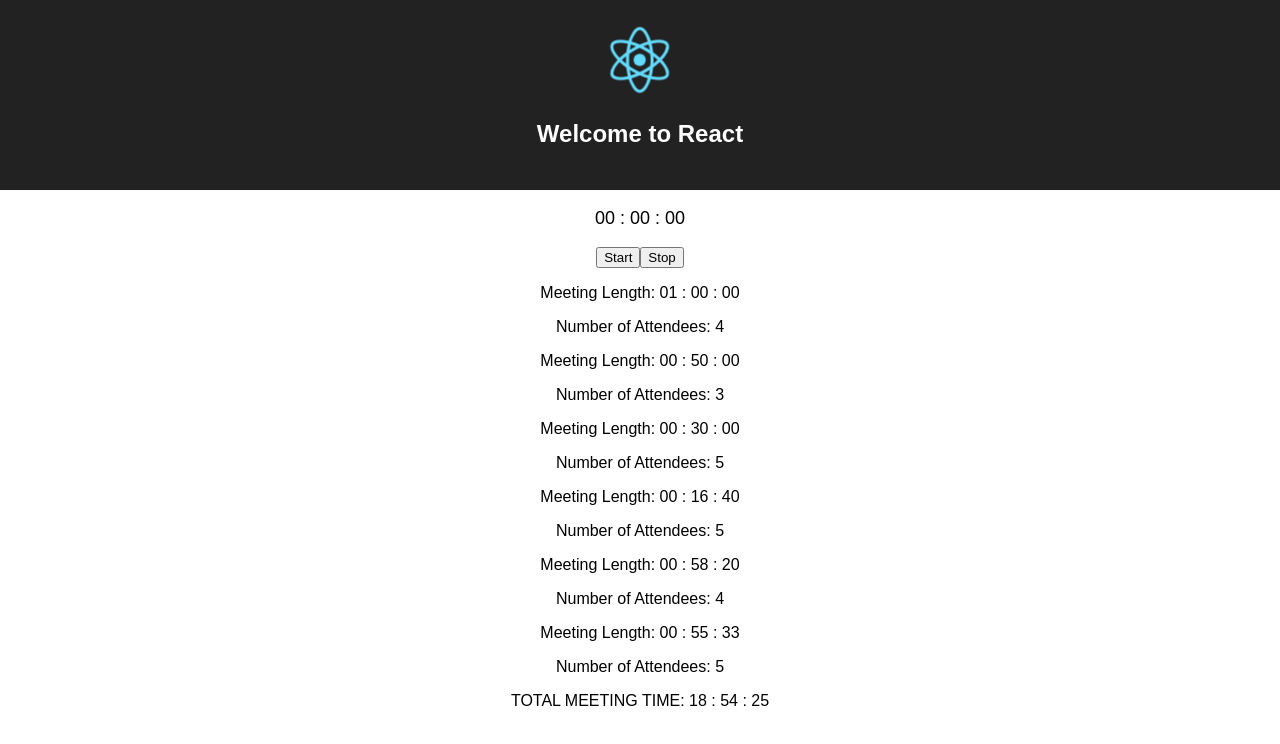
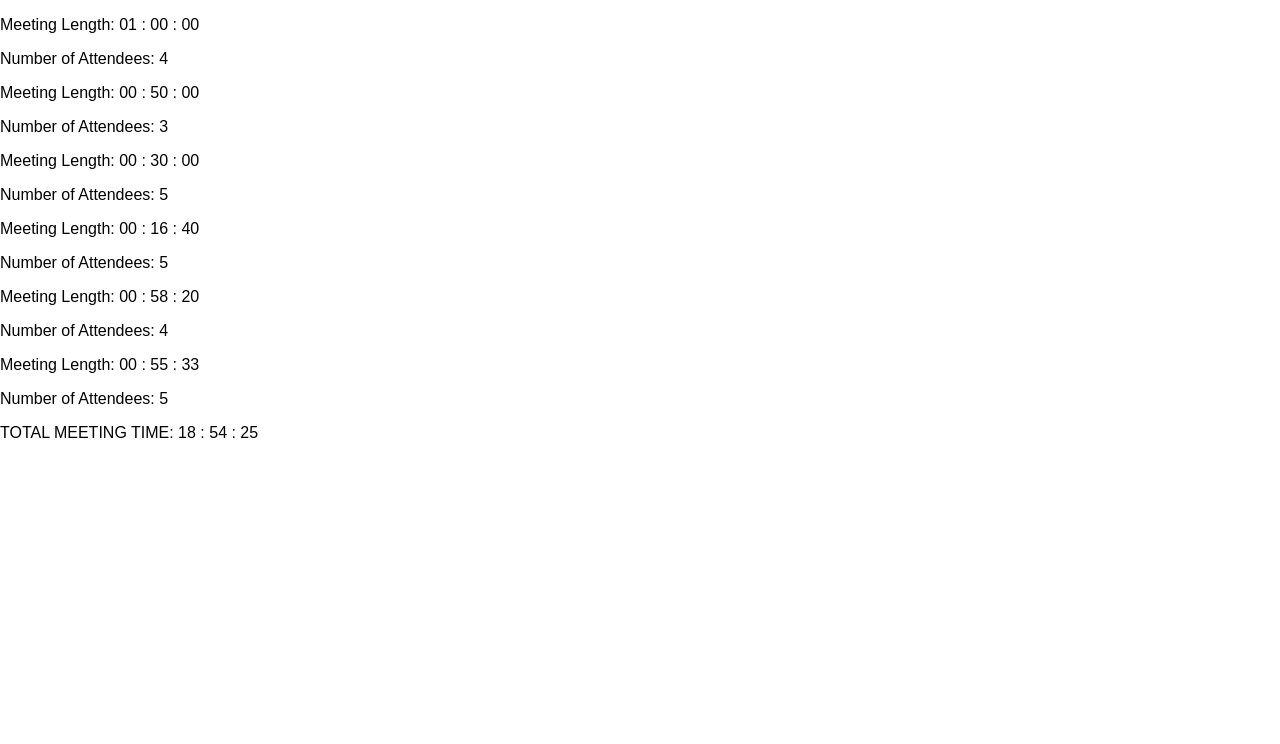
Before and after one commit to jackbittiner/MeetLoaf, a React (Create React App) app: page /current-sprint in a window 1280 px wide. Shown: the top 744 px of the page. Built offline with nearby package versions, Linux system fonts and the light colour scheme.

Commit message:
TML32 & 33 :recycle: :sparkles: refactor ./app and add router
add react router
extract meetingtracker to own component and rename to timer

Co-authored-by: Jack Bittiner <jackbittiner@hotmail.com>

```diff
--- a/package.json
+++ b/package.json
@@ -1,13 +1,16 @@
 {
-  "name": "meeting-tracker",
+  "name": "timer",
   "version": "0.1.0",
   "private": true,
   "dependencies": {
+    "ajv": "^6.4.0",
     "chai": "^4.1.2",
     "enzyme": "^3.3.0",
     "mocha": "^5.1.1",
     "react": "^16.3.1",
     "react-dom": "^16.3.1",
+    "react-router": "^4.2.0",
+    "react-router-dom": "^4.2.2",
     "react-scripts": "1.1.4"
   },
   "scripts": {
--- a/src/App.js
+++ b/src/App.js
@@ -1,83 +1,25 @@
-import React, { Component } from 'react';
-import logo from './logo.svg';
-import './App.css';
-import Sprint from './components/sprint';
-import timeFormatter from './utils/time-formatter';
+import React from "react";
+import { Route, Switch } from "react-router-dom";
+import "./App.css";
+import Sprint from "./components/sprint";
+import Timer from "./components/timer";
 
-class MeetingTracker extends Component {
+const Header = () => <header />;
 
-  constructor(props) {
-    super(props);
-    this.state = {
-      numberOfSeconds: 0,
-    }
-    this.secondIncrementer = null;
-  }
+const Main = () => (
+  <main>
+    <Switch>
+      <Route exact path="/" component={Timer} />
+      <Route exact path="/current-sprint" component={Sprint} />
+    </Switch>
+  </main>
+);
 
+const App = () => (
+  <div>
+    <Header />
+    <Main />
+  </div>
+);
 
-  handleStartTimer = () => {
-    this.secondIncrementer = setInterval( () => this.setState((prevState) => {
-      return {numberOfSeconds: prevState.numberOfSeconds + 1};
-    }), 1000);
-  }
-
-  handleStopTimer = () => {
-    clearInterval(this.secondIncrementer);
-  }
-
-  render() {
-    const {numberOfSeconds} = this.state
-    return (
-      <div className="App">
-        <header className="App-header">
-          <img src={logo} className="App-logo" alt="logo" />
-          <h1 className="App-title">Welcome to React</h1>
-        </header>
-        <p className="App-intro">
-          {timeFormatter(numberOfSeconds)}
-        </p>
-        <button onClick={this.handleStartTimer}>Start</button>
-        <button onClick={this.handleStopTimer}>Stop</button>
-        <Sprint meetings={currentSprint.meetings} />
-      </div>
-    );
-  }
-}
-
-export default MeetingTracker;
-
-
-const currentSprint = {
-    meetings: [
-      {
-        id: 1,
-        numberOfAttendees: 4,
-        meetingLength: 3600
-      },
-      {
-        id: 2,
-        numberOfAttendees: 3,
-        meetingLength: 3000
-      },
-      {
-        id: 3,
-        numberOfAttendees: 5,
-        meetingLength: 1800
-      },
-      {
-        id: 4,
-        numberOfAttendees: 5,
-        meetingLength: 1000
-      },
-      {
-        id: 5,
-        numberOfAttendees: 4,
-        meetingLength: 3500
-      },
-      {
-        id: 6,
-        numberOfAttendees: 5,
-        meetingLength: 3333
-      }
-  ]
-}
+export default App;
--- a/src/components/sprint.js
+++ b/src/components/sprint.js
@@ -1,28 +1,32 @@
-import React, { Component } from 'react';
-import Meeting from './meeting'
-import timeFormatter from '../utils/time-formatter';
+import React from "react";
+import Meeting from "./meeting";
+import timeFormatter from "../utils/time-formatter";
+import { currentSprint } from "../dummy-data/current-sprint";
 
+const Sprint = () => {
+  const listOfMeetings = currentSprint.meetings.map(meeting => {
+    return (
+      <Meeting
+        numberOfAttendees={meeting.numberOfAttendees}
+        meetingLength={meeting.meetingLength}
+        key={meeting.id}
+      />
+    );
+  });
 
-const Sprint = ({meetings}) => {
+  const totalSprintMeetingTime = currentSprint.meetings.reduce(
+    (totalTime, meeting) => {
+      return totalTime + meeting.meetingLength * meeting.numberOfAttendees;
+    },
+    0
+  );
 
-    const listOfMeetings = meetings.map((meeting) => {
-        return(
-            <Meeting numberOfAttendees={meeting.numberOfAttendees} meetingLength={meeting.meetingLength} />
-        )
-    })
+  return (
+    <div className="sprint">
+      {listOfMeetings}
+      <div>TOTAL MEETING TIME: {timeFormatter(totalSprintMeetingTime)}</div>
+    </div>
+  );
+};
 
-    const totalSprintMeetingTime = meetings.reduce((totalTime, meeting) => {
-        return totalTime + (meeting.meetingLength * meeting.numberOfAttendees);
-    }, 0)
-
-    return(
-        <div className="sprint">
-            {listOfMeetings}
-            <div>
-                TOTAL MEETING TIME: {timeFormatter(totalSprintMeetingTime)}
-            </div>
-        </div>
-    );
-}
-
-export default Sprint
+export default Sprint;
--- /dev/null
+++ b/src/components/timer.js
@@ -0,0 +1,37 @@
+import React, { Component } from "react";
+import timeFormatter from "../utils/time-formatter";
+
+export default class Timer extends Component {
+  constructor(props) {
+    super(props);
+    this.state = {
+      numberOfSeconds: 0
+    };
+    this.secondIncrementer = null;
+  }
+
+  handleStartTimer = () => {
+    this.secondIncrementer = setInterval(
+      () =>
+        this.setState(prevState => {
+          return { numberOfSeconds: prevState.numberOfSeconds + 1 };
+        }),
+      1000
+    );
+  };
+
+  handleStopTimer = () => {
+    clearInterval(this.secondIncrementer);
+  };
+
+  render() {
+    const { numberOfSeconds } = this.state;
+    return (
+      <div className="App">
+        <p className="App-intro">{timeFormatter(numberOfSeconds)}</p>
+        <button onClick={this.handleStartTimer}>Start</button>
+        <button onClick={this.handleStopTimer}>Stop</button>
+      </div>
+    );
+  }
+}
--- /dev/null
+++ b/src/dummy-data/current-sprint.js
@@ -0,0 +1,34 @@
+export const currentSprint = {
+  meetings: [
+    {
+      id: 1,
+      numberOfAttendees: 4,
+      meetingLength: 3600
+    },
+    {
+      id: 2,
+      numberOfAttendees: 3,
+      meetingLength: 3000
+    },
+    {
+      id: 3,
+      numberOfAttendees: 5,
+      meetingLength: 1800
+    },
+    {
+      id: 4,
+      numberOfAttendees: 5,
+      meetingLength: 1000
+    },
+    {
+      id: 5,
+      numberOfAttendees: 4,
+      meetingLength: 3500
+    },
+    {
+      id: 6,
+      numberOfAttendees: 5,
+      meetingLength: 3333
+    }
+  ]
+};
--- a/src/index.js
+++ b/src/index.js
@@ -1,8 +1,14 @@
-import React from 'react';
-import ReactDOM from 'react-dom';
-import './index.css';
-import MeetingTracker from './App';
-import registerServiceWorker from './registerServiceWorker';
+import React from "react";
+import ReactDOM from "react-dom";
+import "./index.css";
+import App from "./App";
+import registerServiceWorker from "./registerServiceWorker";
+import { BrowserRouter } from "react-router-dom";
 
-ReactDOM.render(<MeetingTracker />, document.getElementById('root'));
+ReactDOM.render(
+  <BrowserRouter>
+    <App />
+  </BrowserRouter>,
+  document.getElementById("root")
+);
 registerServiceWorker();
```
Also changed, not shown: 2 other files (tests, documents, lock files or other folders).
